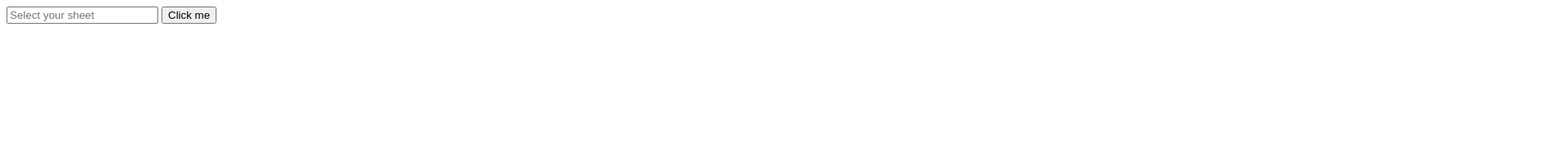
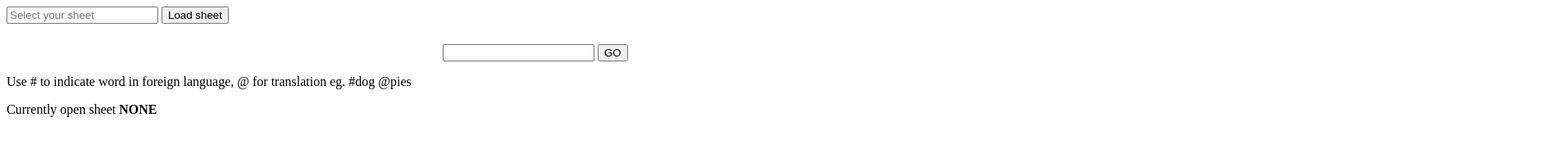
Before and after one commit to marcindziedzic/headteacher-server, a plain HTML site: page resources/views/workspace.html in a window 1280 px wide. Shown: the whole page at 82% size, 1904 px wide, since content can reach past the window. Drawn offline with Linux system fonts and the light colour scheme.

Commit message:
adding posibility to add word to existing sheet

```diff
--- a/resources/views/workspace.html
+++ b/resources/views/workspace.html
@@ -4,14 +4,31 @@
     <title>Personal Workspace</title>
 </head>
 <body>
+    <style type="text/css">
+        .centered {
+            position: relative;
+            top: 20%;
+            left: 50%;
+            margin-top: 25px;
+            margin-left: -100px;
+        }
+    </style>
+
     <input id="select-sheet" type="text" list="available-sheets" placeholder="Select your sheet" />
     <datalist id="available-sheets">
         <option value="01/01/2013"></option>
     </datalist>
 
-    <input id="btn" type="button" value="Click me" onclick="headteacher.workspace.load_sheet()"/>
+    <input type="button" value="Load sheet" onclick="headteacher.workspace.load_sheet()"/>
 
-    <div id="loaded-sheet" style="visibility: hidden">
+    <p class="centered">
+        <input id="query" type="text" />
+        <input type="button" value="GO" onclick="headteacher.workspace.submit_query()">
+    </p>
+    <p>Use # to indicate word in foreign language, @ for translation eg. #dog @pies</p>
+
+    <p id="loaded-sheet-name">Currently open sheet <span style="font-weight: bold">NONE</span></p>
+    <div id="loaded-sheet" class="centered" style="visibility: hidden">
         <p></p>
     </div>
 </body>
```
Also changed, not shown: 6 other files.
